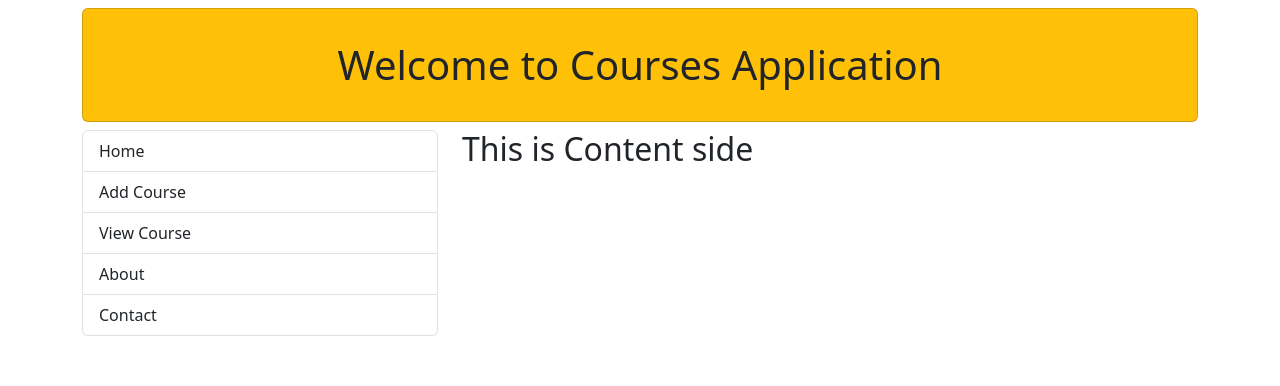
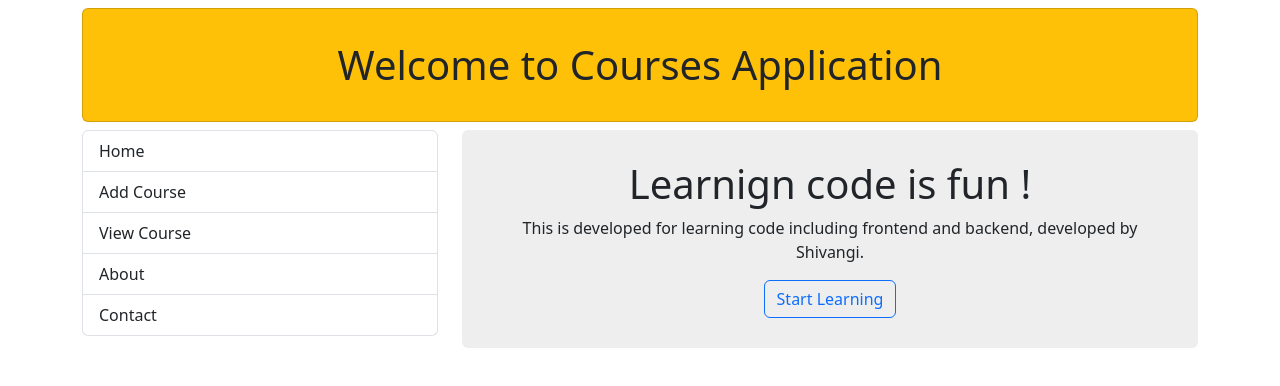
Before and after one commit to shivangii-sri/course-app-frontend, a React (Create React App) app: page / in a window 1280 px wide. Shown: the top 386 px of the page. Built offline with nearby package versions, Linux system fonts and the light colour scheme.

Commit message:
Connected Home page to load by-default in SPA

```diff
--- a/src/App.js
+++ b/src/App.js
@@ -3,6 +3,7 @@ import { Container, Row, Col } from "reactstrap";
 import { ToastContainer, toast } from "react-toastify";
 import Header from "./components/Header";
 import Menus from "./components/Menus";
+import Home from "./components/Home";
 
 function App() {
   // const btnHandle = () =>
@@ -24,7 +25,7 @@ function App() {
             </Col>
 
             <Col md={8}>
-              <h2>This is Content side</h2>
+              <Home></Home>
             </Col>
           </Row>
         </Container>
--- a/src/components/Home.js
+++ b/src/components/Home.js
@@ -5,10 +5,10 @@ function Home()
 {
     return (
         <div className="jumbotron text-center" >
-            <h1>Learn code </h1>
-            <p>This is developed for learning jumbotron</p>
+            <h1>Learnign code is fun !</h1>
+            <p>This is developed for learning code including frontend and backend, developed by Shivangi.</p>
             <Container>
-                <Button>Start Learning</Button>
+                <Button color="primary" outline>Start Learning</Button>
             </Container>
         </div>
     )
```
